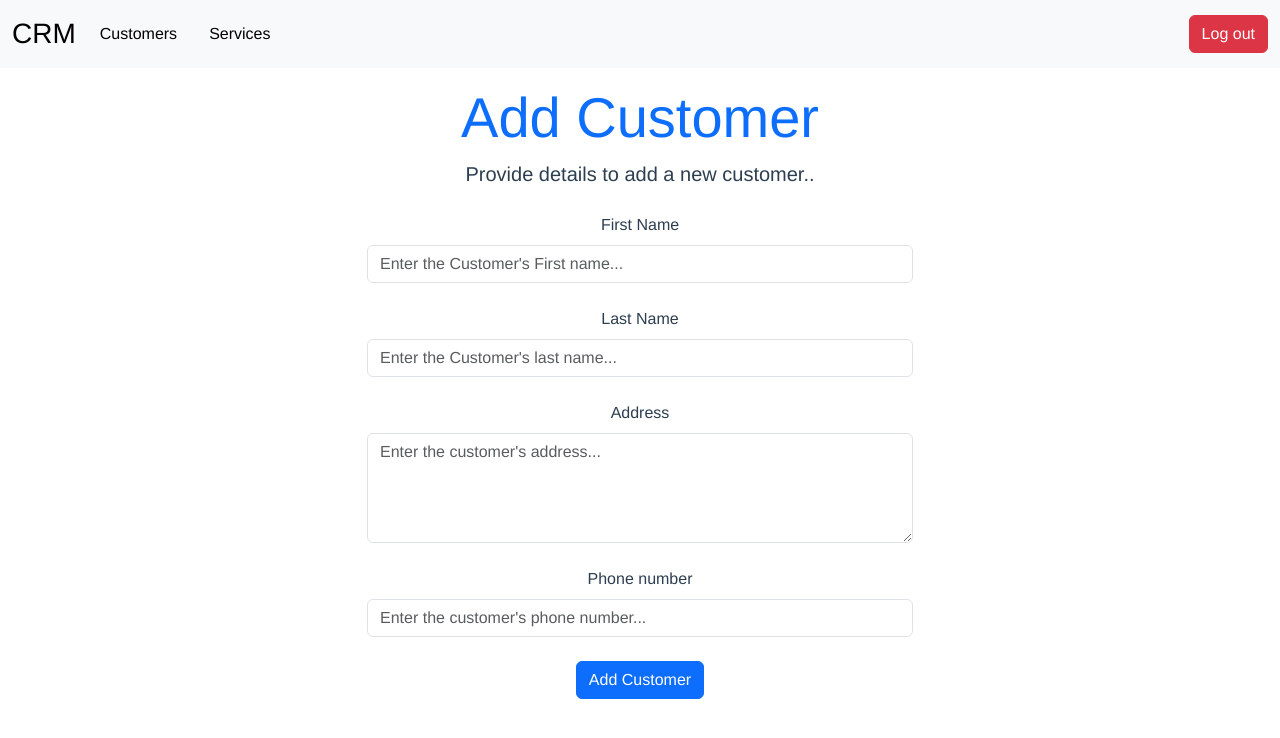
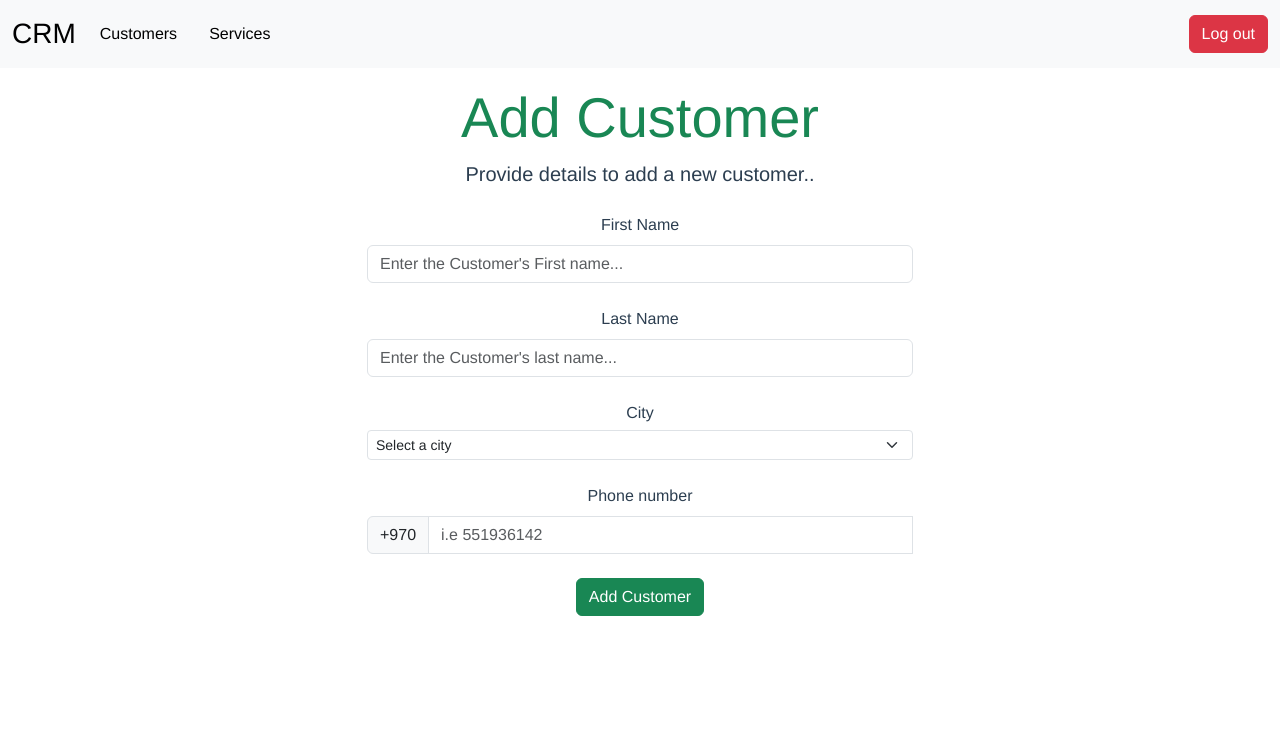
Before and after one commit to Zed65pro/CRM, a Vue app in the folder client/: page /dashboard/add-customer in a window 1280 px wide. Shown: the top 738 px of the page. Built offline with nearby package versions, Linux system fonts and the light colour scheme; no server answers; sample sign-in values are in the browser's storage.

Commit message:
Fixed validation, Added edit/trash icons for edit/delete, Fixed some spacing, Added toastify messages for backend errors

```diff
--- a/client/src/components/customers/DeleteCustomerService.vue
+++ b/client/src/components/customers/DeleteCustomerService.vue
@@ -1,8 +1,11 @@
 <!-- DeleteService.vue -->
 <template>
   <div>
-    <button @click="showConfirmation" class="btn btn-danger">
-      Delete Service
+    <button
+      @click="showConfirmation"
+      class="btn btn-danger btn-with-icon btn-sm"
+    >
+      <BsTrashFill style="font-size: 22px" />
     </button>
 
     <!-- Confirmation Popup Modal -->
@@ -47,9 +50,14 @@
 
 <script>
 import axios from "axios";
+import { BsTrashFill } from "@kalimahapps/vue-icons";
+import { toast } from "vue3-toastify";
 
 export default {
   name: "DeleteCustomerService",
+  components: {
+    BsTrashFill,
+  },
   props: {
     service_id: Number,
     fetchCustomerDetails: Function,
@@ -75,6 +83,9 @@ export default {
         this.showPopup = false;
         // Optionally, you can update the local data or perform other actions
       } catch (error) {
+        toast.error("Something went wrong. Please try again.", {
+          autoClose: 1000,
+        });
         console.error("Error removing service from customer:", error);
       }
       this.$store.commit("setIsLoading", false);
--- a/client/src/components/services/DeleteService.vue
+++ b/client/src/components/services/DeleteService.vue
@@ -1,7 +1,10 @@
 <template>
   <!-- Delete Service Popup -->
-  <button @click="openDeleteModal(service)" class="btn btn-danger btn-sm mb-1">
-    Delete
+  <button
+    @click="openDeleteModal(service)"
+    class="btn btn-danger btn-with-icon btn-sm mb-1"
+  >
+    <BsTrashFill style="font-size: 18px" />
   </button>
   <div v-if="showDeleteModal" class="overlay" @click="closeDeleteModal"></div>
   <div
@@ -39,9 +42,14 @@
 
 <script>
 import axios from "axios";
+import { BsTrashFill } from "@kalimahapps/vue-icons";
+import { toast } from "vue3-toastify";
 
 export default {
   name: "DeleteService",
+  components: {
+    BsTrashFill,
+  },
   props: {
     selectedService: Object,
   },
@@ -68,6 +76,9 @@ export default {
         this.$emit("delete-services", this.selectedService.id);
         this.closeDeleteModal();
       } catch (error) {
+        toast.error("Something went wrong. Please try again.", {
+          autoClose: 1000,
+        });
         console.error("Error deleting service:", error);
       }
       this.$store.commit("setIsLoading", false);
--- a/client/src/views/customers/AddCustomer.vue
+++ b/client/src/views/customers/AddCustomer.vue
@@ -3,7 +3,7 @@
     <div class="row justify-content-center">
       <div class="col-lg-6">
         <div class="text-center mb-4">
-          <h2 class="display-4 text-primary">Add Customer</h2>
+          <h2 class="display-4 text-success">Add Customer</h2>
           <p class="lead">Provide details to add a new customer..</p>
         </div>
         <form @submit.prevent="submitForm">
@@ -16,8 +16,13 @@
               id="first_name"
               placeholder="Enter the Customer's First name..."
               class="form-control"
+              pattern="[a-zA-Z]{1,25}"
+              oninvalid="this.setCustomValidity('Please enter the customer\'s first name.')"
+              oninput="setCustomValidity('')"
+              required
             />
           </div>
+          <!-- Last name input -->
           <div class="form-outline mb-4">
             <label class="form-label" for="last_name">Last Name</label>
             <input
@@ -26,36 +31,59 @@
               id="last_name"
               placeholder="Enter the Customer's last name..."
               class="form-control"
+              required
+              pattern="[a-zA-Z]{1,25}"
+              oninvalid="this.setCustomValidity('Please enter the customer\'s last name.')"
+              oninput="setCustomValidity('')"
             />
           </div>
 
-          <!-- Customer Description input -->
+          <!-- Customer Address input -->
           <div class="form-outline mb-4">
-            <label class="form-label" for="address">Address</label>
-            <textarea
+            <label class="form-label" for="address">City</label>
+            <select
               v-model="address"
-              id="address"
-              placeholder="Enter the customer's address..."
-              class="form-control"
-              rows="4"
-            ></textarea>
+              id="city"
+              class="form-select form-select-sm"
+              required
+            >
+              <option value="" disabled selected>Select a city</option>
+              <option value="Nablus">Nablus</option>
+              <option value="Haifa">Haifa</option>
+              <option value="Al-Khalil">Al-Khalil</option>
+              <option value="Ramallah">Ramallah</option>
+              <option value="Bethlehem">Bethlehem</option>
+              <option value="Tulkarem">Tulkarem</option>
+              <option value="Gaza">Gaza</option>
+              <option value="Jinen">Jinen</option>
+            </select>
+            <div class="invalid-feedback">Please select a city.</div>
           </div>
 
-          <!-- Price input -->
+          <!-- Phone number input -->
           <div class="form-outline mb-4">
             <label class="form-label" for="phone_number">Phone number</label>
-            <input
-              v-model="phone_number"
-              type="number"
-              id="phone_number"
-              placeholder="Enter the customer's phone number..."
-              pattern="[0-9]{3}-[0-9]{3}-[0-9]{4}"
-              class="form-control"
-            />
+            <div class="input-group">
+              <span class="input-group-text">+970</span>
+              <input
+                v-model="phone_number"
+                type="tel"
+                id="phone_number"
+                placeholder="i.e 551936142"
+                pattern="[0-9]{9}"
+                oninvalid="this.setCustomValidity('Please enter a valid phone number.')"
+                oninput="setCustomValidity('')"
+                class="form-control"
+                required
+              />
+              <div class="invalid-feedback">
+                Please enter a valid phone number.
+              </div>
+            </div>
           </div>
 
           <!-- Submit button -->
-          <button type="submit" class="btn btn-primary btn-block mb-4">
+          <button type="submit" class="btn btn-success btn-block mb-4">
             Add Customer
           </button>
         </form>
@@ -78,11 +106,15 @@ export default {
       last_name: "",
       address: "",
       phone_number: null,
+      isSubmitForm: false,
     };
   },
   methods: {
     async submitForm() {
+      console.log(this.isSubmitForm);
+      this.isSubmitForm = true;
       this.$store.commit("setIsLoading", true);
+
       const newCustomer = {
         first_name: this.first_name,
         last_name: this.last_name,
@@ -101,6 +133,9 @@ export default {
           // Optionally, you can redirect to the services page or perform other actions.
         })
         .catch((error) => {
+          toast.error("Something went wrong. Please try again.", {
+            autoClose: 1000,
+          });
           console.error("Error adding customer:", error);
         });
       this.$store.commit("setIsLoading", false);
@@ -111,4 +146,9 @@ export default {
 
 <style>
 /* Add your custom styles here */
+select {
+  margin-top: -3px;
+  background-color: white;
+  height: 30px;
+}
 </style>
--- a/client/src/views/customers/Customers.vue
+++ b/client/src/views/customers/Customers.vue
@@ -38,9 +38,9 @@
             <td>
               <router-link
                 :to="{ name: 'Customer', params: { id: customer.id } }"
-                class="btn btn-primary btn-sm me-1"
+                class="btn btn-primary btn-with-icon btn-sm me-1"
               >
-                Edit
+                <AkEdit class="icon" style="font-size: 22px" />
               </router-link>
               <DeleteCustomer
                 :customer="customer"
@@ -61,12 +61,14 @@ import SearchCustomers from "../../components/customers/SearchCustomers";
 import { filters } from "../../utils/searchCustomersUtils.js";
 import { formatDate } from "../../utils/formatDate.js";
 import axiosAuthMixin from "../../mixins/axiosAuthMixin.js";
+import { AkEdit } from "@kalimahapps/vue-icons";
 
 export default {
   name: "Customers",
   components: {
     DeleteCustomer,
     SearchCustomers,
+    AkEdit,
   },
   mixins: [axiosAuthMixin],
   data() {
@@ -88,6 +90,9 @@ export default {
         case "address":
           return filters.filterByAddress(this.customers, this.searchQuery);
         case "service":
+          if (this.searchQuery === "") {
+            return this.customers;
+          }
           return filters.filterByService(this.customers, this.searchQuery);
         default:
           return this.customers;
--- a/client/src/views/customers/UpdateCustomer.vue
+++ b/client/src/views/customers/UpdateCustomer.vue
@@ -11,6 +11,9 @@
           type="text"
           class="form-control"
           id="firstName"
+          pattern="[a-zA-Z]{1,25}"
+          oninvalid="this.setCustomValidity('Please enter the customer\'s first name')"
+          oninput="setCustomValidity('')"
           required
         />
       </div>
@@ -22,30 +25,51 @@
           type="text"
           class="form-control"
           id="lastName"
+          pattern="[a-zA-Z]{1,25}"
+          oninvalid="this.setCustomValidity('Please enter the customer\'s last name.')"
+          oninput="setCustomValidity('')"
           required
         />
       </div>
 
-      <div class="form-group">
-        <label for="address">Address</label>
-        <input
+      <div class="form-outline mb-4">
+        <label class="form-label" for="address">City</label>
+        <select
           v-model="customer.address"
-          type="text"
-          class="form-control"
-          id="address"
+          id="city"
+          class="form-select form-select-sm"
           required
-        />
+        >
+          <option value="" disabled selected>Select a city</option>
+          <option value="Nablus">Nablus</option>
+          <option value="Haifa">Haifa</option>
+          <option value="Al-Khalil">Al-Khalil</option>
+          <option value="Ramallah">Ramallah</option>
+          <option value="Bethlehem">Bethlehem</option>
+          <option value="Tulkarem">Tulkarem</option>
+          <option value="Gaza">Gaza</option>
+          <option value="Jinen">Jinen</option>
+        </select>
+        <div class="invalid-feedback">Please select a city.</div>
       </div>
 
-      <div class="form-group">
-        <label for="phoneNumber">Phone Number</label>
+      <div class="form-outline mb-4">
+        <label class="form-label" for="phone_number">Phone number</label>
+        <div class="input-group">
+          <span class="input-group-text">+970</span>
           <input
             v-model="customer.phone_number"
             type="tel"
+            id="phone_number"
+            placeholder="i.e 551936142"
+            pattern="[0-9]{9}"
+            oninvalid="this.setCustomValidity('Please enter a valid phone number.')"
+            oninput="setCustomValidity('')"
             class="form-control"
-          id="phoneNumber"
             required
           />
+          <div class="invalid-feedback">Please enter a valid phone number.</div>
+        </div>
       </div>
 
       <button type="submit" class="btn btn-primary mt-4">
@@ -58,6 +82,7 @@
 <script>
 import axios from "axios";
 import axiosAuthMixin from "../../mixins/axiosAuthMixin.js";
+import { toast } from "vue3-toastify";
 
 export default {
   name: "UpdateCustomer",
@@ -84,6 +109,9 @@ export default {
         const response = await axios.get(`customers/${this.$route.params.id}`);
         this.customer = response.data;
       } catch (error) {
+        toast.error("Something went wrong. Please try again.", {
+          autoClose: 1000,
+        });
         console.error("Error fetching customer details:", error);
       }
       this.$store.commit("setIsLoading", false);
@@ -98,6 +126,9 @@ export default {
         // Optionally, you can redirect to the customer details page or perform other actions.
         this.$router.go(-1);
       } catch (error) {
+        toast.error("Something went wrong. Please try again.", {
+          autoClose: 1000,
+        });
         console.error("Error updating customer:", error);
       }
       this.$store.commit("setIsLoading", false);
```
Also changed, not shown: client/src/components/services/UpdateService.vue (+27 -3 lines), client/src/views/customers/Customer.vue (+13 -7 lines), client/src/views/services/AddService.vue (+28 -5 lines), client/src/views/services/Services.vue (+8 -3 lines). Lines whose indentation alone changed are shown as unchanged.
